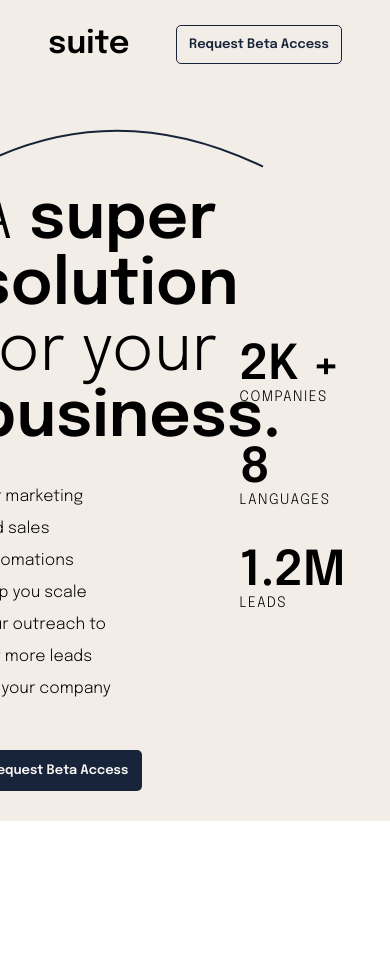
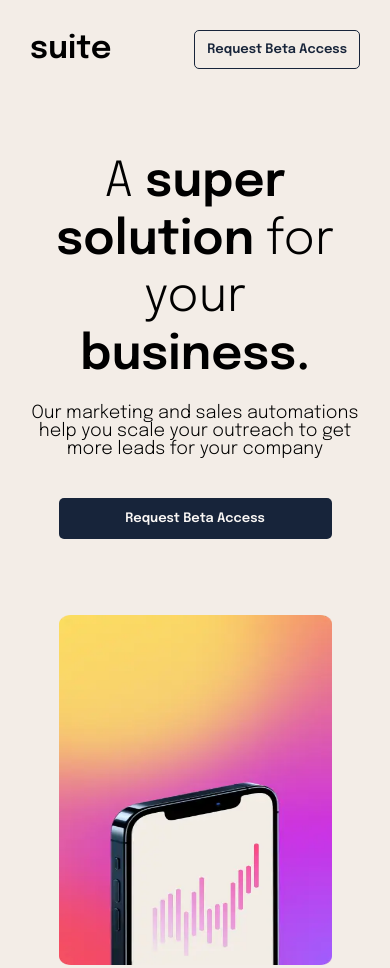
Before and after one commit to has9800/suite, a plain HTML site: page src/index.html in a window 390 px wide. Shown: the top 968 px of the page. Before the commit the page ends 844 px from the top, so only its background shows below. Drawn offline with Linux system fonts and the light colour scheme.

Commit message:
hero mobile completed

```diff
--- a/src/index.css
+++ b/src/index.css
@@ -100,33 +100,60 @@ body {
     background-color: hsl(var(--cream));
 }
 
+.hero-outer-container {
+   display: flex;
+   flex-direction: column;
+   justify-content: center;
+   align-items: center;
+}
+
+.hero-inner-container {
+   display: flex;
+   flex-direction: column;
+}
+
 .hero-container {
-    width: 50vw;
-    position: relative;
+   width: 100vw;
+   margin: 25px 0;
+   padding: 0 25px 50px;
+   display: flex;
+   flex-direction: column;
+   justify-content: center;
+   align-items: center;
+   text-align: center;
 }
 
 .hero-heading-1 {
-    font-size: var(--fs-xl);
-    width: 100%;
-}
-
-.hero-text-item {
-    margin: 15px 0;
+   font-size: var(--fs-lg);
+   width: 100%;
+   line-height: 1.2;
 }
 
 .hero-text-item p {
-    width: 70%;
-    line-height: 2;
-    font-size: var(--fs-sm);
+   width: 100%;
+   margin: 20px 0;
 }
 
 .hero-btn {
-    margin: 30px 0;
+    margin-top: 20px;
+}
+
+.curved-line-1 {
+   display: none;
+}
+
+.primary-btn {
+   width: 70vw;
 }
 
 .stats {
-    margin: 0 50px;
-    padding: 20px;
+   margin: 10px;
+   padding: 30px 10px;
+   display: flex;
+   flex-direction: column;
+   align-items: center;
+   justify-content: center;
+   text-align: center;
 }
 
 .stats div {
@@ -143,6 +170,7 @@ body {
     text-transform: uppercase;
     font-size: var(--fs-footer);
 }
+
 
 /* -----------------UTILS-------------------- */
 .flex-row {
@@ -191,6 +219,44 @@ body {
 }
 
 .navbar {
+    margin-bottom: 30px;
+    padding: 30px;
+    display: flex;
+    flex-direction: row;
+    justify-content: space-between;
+    align-items: center;
+}
+
+
+/* -----------------MEDIA QUERIES-------------------- */
+.image1 {
+    width: 20vw;
+    height: 500px;
+    margin-left: -250px;
+}
+
+.image2{
+    display: none;
+ }
+
+ @media only screen and (max-width: 768px){
+    .image1{
+      display: none;
+    }
+
+    .image2{
+      display: flex;
+      width: 70%;
+      height: 350px;
+      margin: 1px auto;
+    }
+ }
+
+
+
+ /*------------------------------desktop------------------------------------*/
+
+ /* .navbar {
     display: flex;
     flex-direction: row;
     justify-content: space-around;
@@ -199,25 +265,57 @@ body {
     margin-bottom: 40px;
 }
 
-
-/* -----------------MEDIA QUERIES-------------------- */
-.image1 {
-    width: 20vw;
-    height: 500px;
-    float: right;
-    margin-left: -250px;
+.hero-outer-container,
+.hero-inner-container {
+    display: flex;
+    flex-direction: row;
+    justify-content: center;
 }
 
-.image2{
-    display: none;
- }
+.hero-container {
+    width: 50vw;
+    position: relative;
+}
 
- @media only screen and (max-width: 500px){
-    .image1{
-      display: none;
-    }
+.hero-heading-1 {
+    font-size: var(--fs-xl);
+    width: 90%;
+}
 
-    .image2{
-      display: block;
-    }
- }
+.hero-text-item {
+    margin: 15px 0;
+}
+
+.hero-text-item p {
+    width: 60%;
+    line-height: 2;
+    font-size: var(--fs-sm);
+}
+
+.hero-btn {
+    margin: 30px 0;
+}
+
+.stats {
+    display: flex;
+    flex-direction: column;
+    justify-content: space-around;
+    margin: 0 50px;
+    padding: 10px;
+}
+
+.stats div {
+    margin: 20px 0;
+}
+
+.stats h3{
+    font-weight: 600;
+    font-size: var(--fs-lg);
+}
+
+.stats p {
+    letter-spacing: 1.5px;
+    text-transform: uppercase;
+    font-size: var(--fs-footer);
+} */
+ /*------------------------------desktop------------------------------------*/
--- a/src/index.html
+++ b/src/index.html
@@ -15,9 +15,9 @@
 
     <section>
 
-      <div class="flex-row">
-        <div class="flex-row">
-          <div class="flex-col hero-container">
+      <div class="hero-outer-container">
+        <div class="hero-inner-container">
+          <div class="hero-container">
             <div>
               <img src="../src/assets/pattern-curved-line-1.svg" alt="" class="curved-line-1"/>
             </div>
@@ -33,9 +33,10 @@
           </div>
           <div>
             <img src="../src/assets/image-hero-portrait@2x.webp" alt="" class="image1" />
+            <img src="../src/assets/image-hero-portrait.webp" alt="" class="image2" />
           </div>
         </div>
-        <div class="stats flex-col">
+        <div class="stats">
           <div>
             <h3>2K +</h3>
             <p>Companies</p>
```
